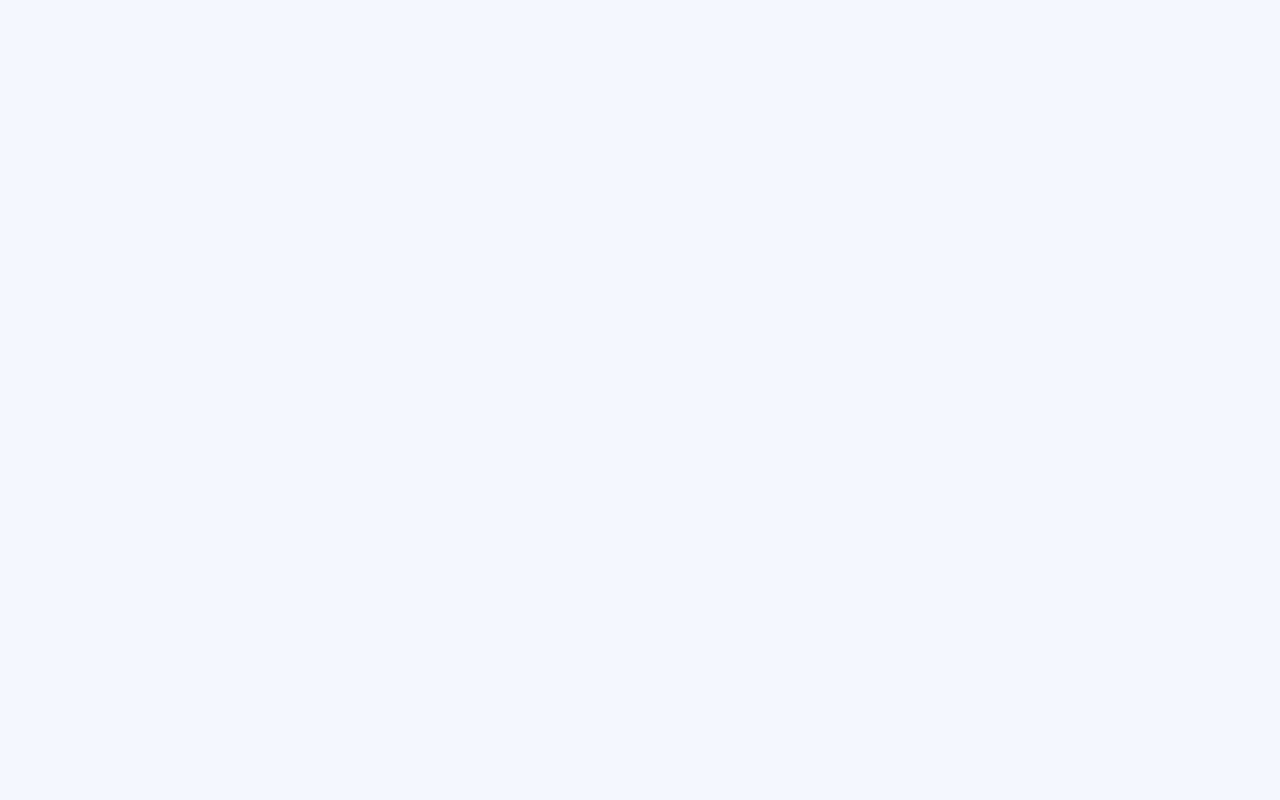
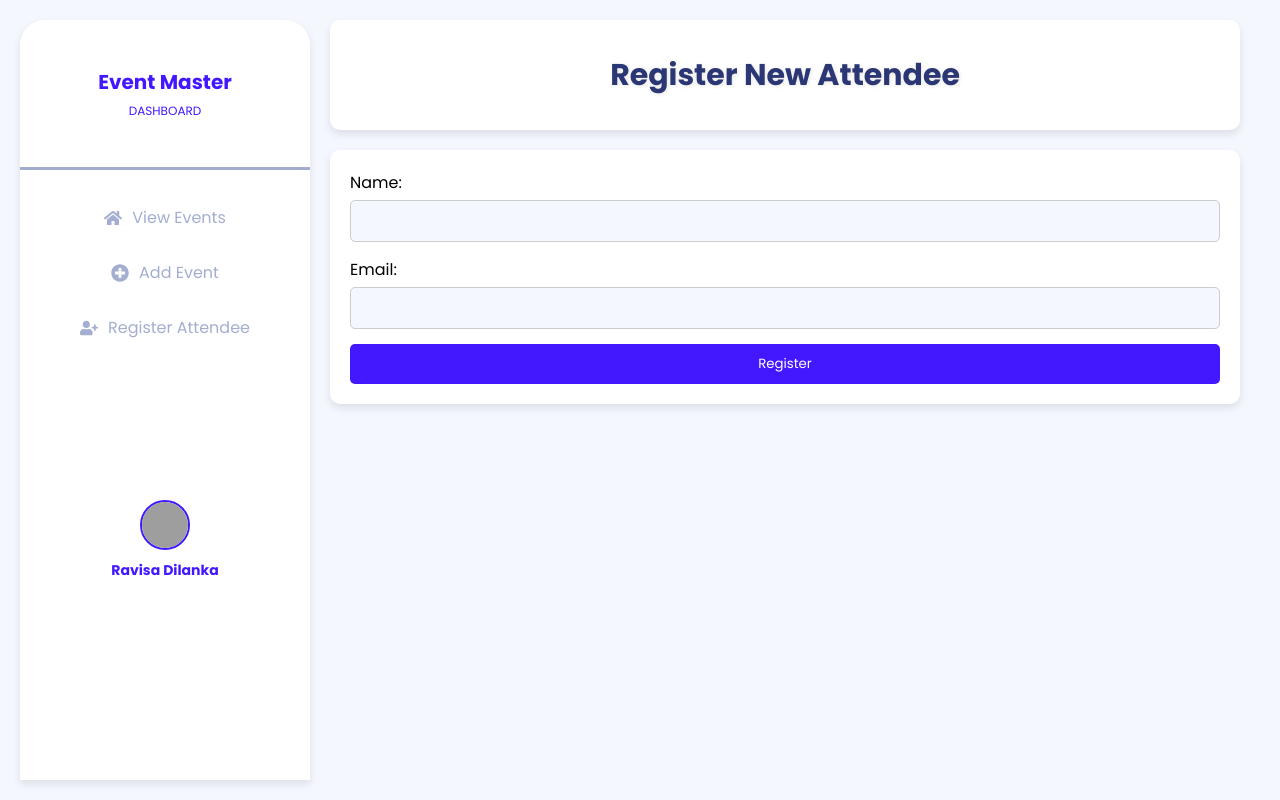
Before and after one commit to Ravisadilanka/Event_Management_System, a React (Vite) app in the folder Frontend/: page /registerattendee in a window 1280 px wide. Before the commit this address had no page. Built offline with nearby package versions, Linux system fonts and the light colour scheme; grey boxes are pictures that could not be loaded.

Commit message:
Created register an attendee page

```diff
--- a/Frontend/src/App.jsx
+++ b/Frontend/src/App.jsx
@@ -4,6 +4,7 @@ import Home from "./pages/home/Home";
 import Events from "./pages/events/Events";
 import ViewEvent from "./pages/viewEvent/ViewEvent";
 import AddEvent from "./pages/addEvent/AddEvent";
+import RegisterAttendee from "./pages/registerAttendee/RegisterAttendee";
 
 function App() {
   return (
@@ -13,6 +14,7 @@ function App() {
         <Route path="/events" element={<Events />}></Route>
         <Route path="/events/:id" element={<ViewEvent />}></Route>
         <Route path="/addevent" element={<AddEvent />}></Route>
+        <Route path="/registerattendee" element={<RegisterAttendee />}></Route>
       </Routes>
     </BrowserRouter>
   );
--- a/Frontend/src/components/sidemenu/Sidemenu.jsx
+++ b/Frontend/src/components/sidemenu/Sidemenu.jsx
@@ -18,6 +18,10 @@ const Sidemenu = () => {
     navigate('/addevent')
   }
 
+  function handleRegisterAttendee(){
+    navigate('/registerattendee')
+  }
+
   return (
     <div className="sidemenu-container">
       <div className="sidemenu-header">
@@ -34,7 +38,7 @@ const Sidemenu = () => {
             <FaPlusCircle className="sidemenu-icon" />
             Add Event
           </li>
-          <li className="sidemenu-item">
+          <li className="sidemenu-item" onClick={handleRegisterAttendee}>
             <FaUserPlus className="sidemenu-icon" />
             Register Attendee
           </li>
--- /dev/null
+++ b/Frontend/src/pages/registerAttendee/RegisterAttendee.css
@@ -0,0 +1,51 @@
+.registerattendee-container {
+    display: flex;
+    padding: 20px;
+  }
+
+  .registerattendee-container-right {
+    flex: 1;
+    padding-left: 20px;
+    padding-right: 20px;
+    padding-bottom: 20px;
+    height: 95vh;
+  }
+
+  .registerattendee {
+    background-color: white;
+    padding: 20px;
+    border-radius: 10px;
+    box-shadow: 0 4px 8px rgba(0, 0, 0, 0.1);
+  }
+
+  .registerattendee-form {
+    display: flex;
+    flex-direction: column;
+    gap: 15px;
+  }
+
+  .registerattendee-form label {
+    display: flex;
+    flex-direction: column;
+    gap: 5px;
+  }
+
+  .registerattendee-form input {
+    padding: 10px;
+    border: 1px solid #ccc;
+    border-radius: 5px;
+  }
+
+  .registerattendee-form button {
+    background-color: #4318FF;
+    color: white;
+    border: none;
+    border-radius: 5px;
+    padding: 10px;
+    cursor: pointer;
+    transition: background-color 0.3s ease;
+  }
+
+  .registerattendee-form button:hover {
+    background-color: #2B3674;
+  }
--- /dev/null
+++ b/Frontend/src/pages/registerAttendee/RegisterAttendee.jsx
@@ -0,0 +1,62 @@
+import React, { useState } from "react";
+import './RegisterAttendee.css';
+import Sidemenu from "../../components/sidemenu/Sidemenu";
+
+const RegisterAttendee = () => {
+  const [attendee, setAttendee] = useState({
+    name: "",
+    email: ""
+  });
+
+  const handleChange = (e) => {
+    const { name, value } = e.target;
+    setAttendee((prevAttendee) => ({
+      ...prevAttendee,
+      [name]: value
+    }));
+  };
+
+  const handleSubmit = (e) => {
+    e.preventDefault();
+    console.log("Attendee registered:", attendee);
+    // Implement registration logic here
+  };
+
+  return (
+    <div className="registerattendee-container">
+      <Sidemenu />
+      <div className="registerattendee-container-right">
+        <div className="hero-container">
+          <h1 className="hero-text">Register New Attendee</h1>
+        </div>
+        <div className="registerattendee">
+          <form className="registerattendee-form" onSubmit={handleSubmit}>
+            <label>
+              Name:
+              <input
+                type="text"
+                name="name"
+                value={attendee.name}
+                onChange={handleChange}
+                required
+              />
+            </label>
+            <label>
+              Email:
+              <input
+                type="email"
+                name="email"
+                value={attendee.email}
+                onChange={handleChange}
+                required
+              />
+            </label>
+            <button type="submit">Register</button>
+          </form>
+        </div>
+      </div>
+    </div>
+  );
+};
+
+export default RegisterAttendee;
```
